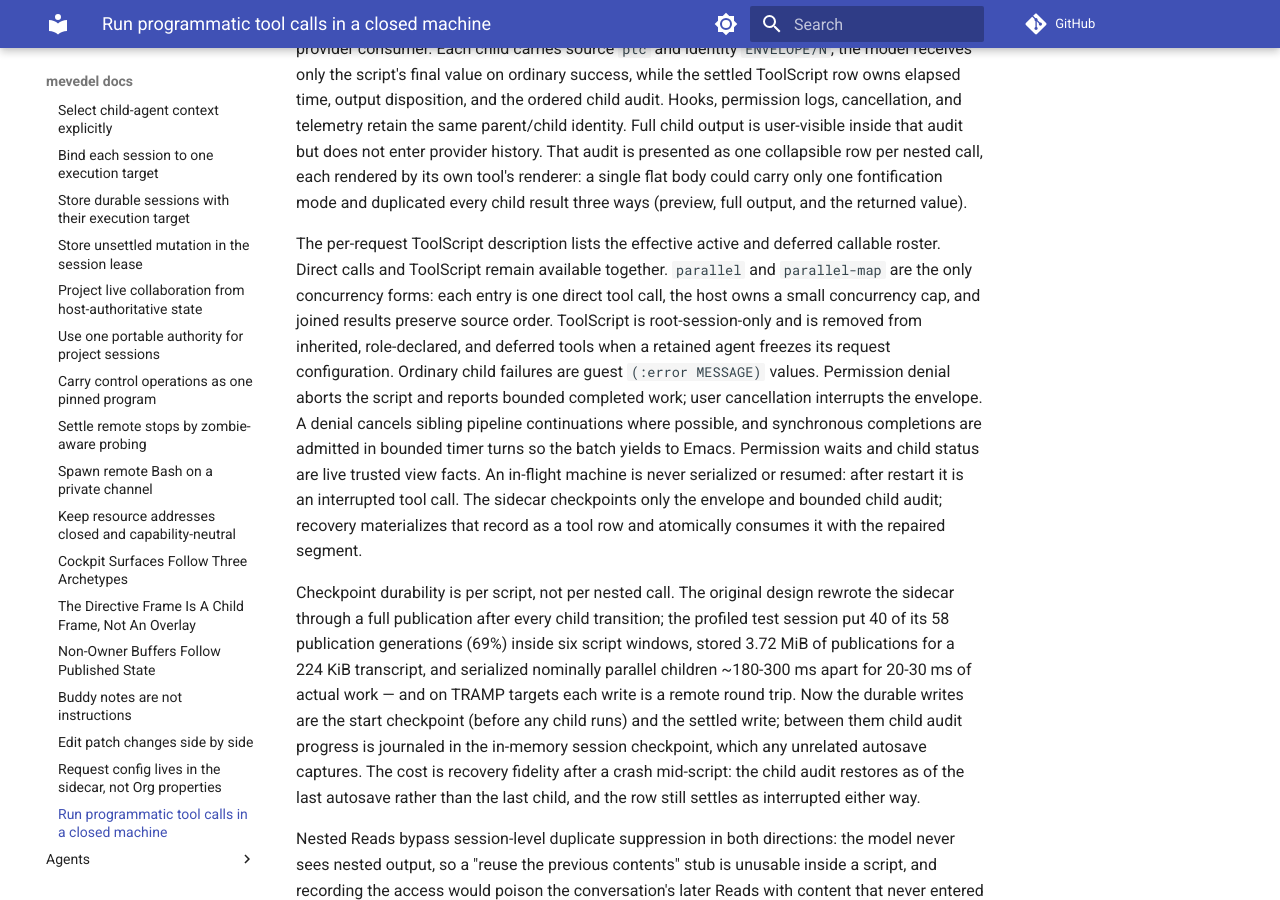
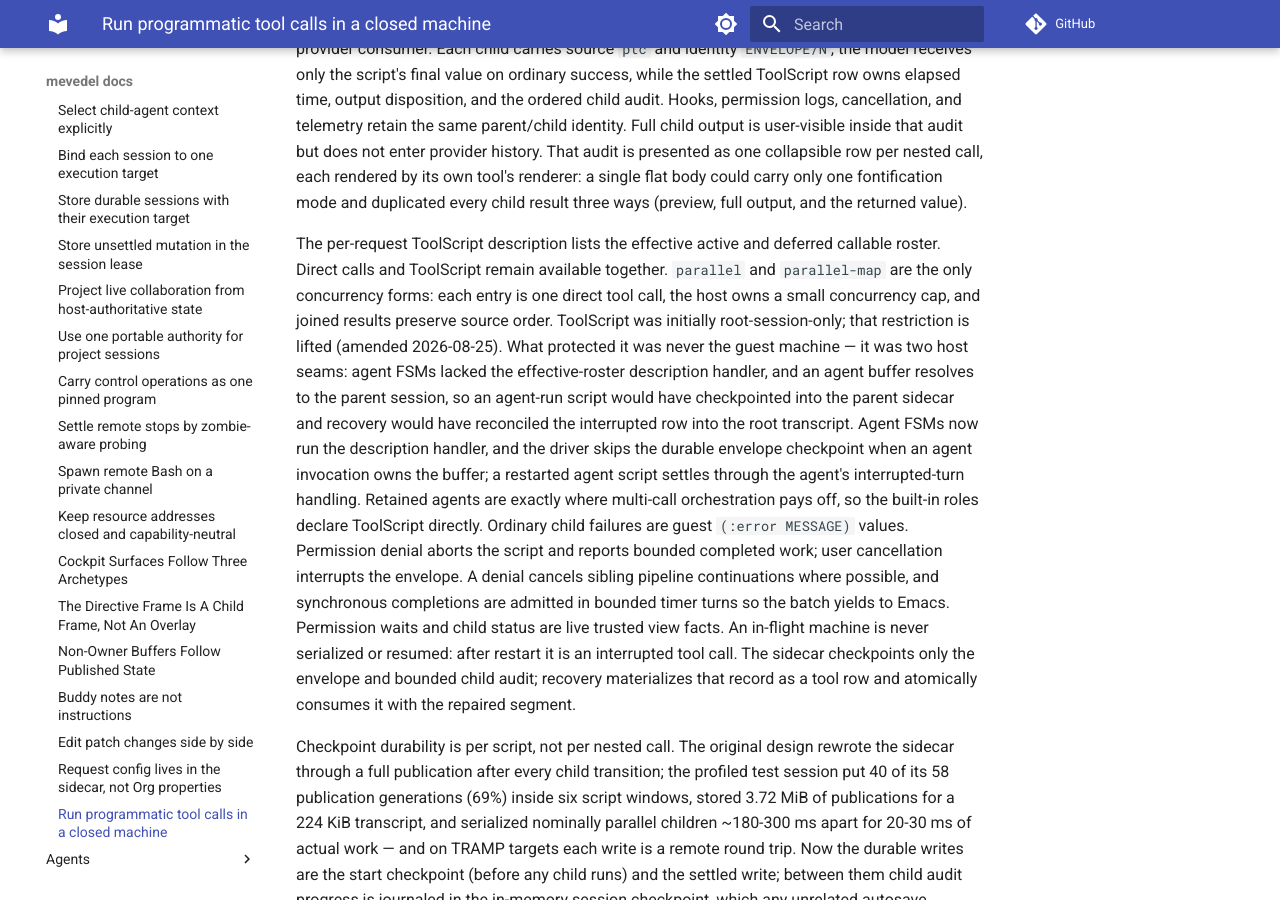
Before and after one commit to FrauH0lle/mevedel, an MkDocs documentation site: the page built from docs/adr/0111-run-programmatic-tool-calls-in-a-closed-machine.md, in a window 1280 px wide and 900 px high, scrolled down 1068 px. Built offline with MkDocs 1.6.1 and Material for MkDocs 9.7.7, drawn with Linux system fonts in a browser that asks for light colours; comment, search, counter and statistics services are not loaded.

Commit message:
feat(agents)!: Expose ToolScript to retained agents and discuss
ToolScript was root-session-only. What protected that restriction was
never the guest machine but two host seams: agent FSMs lacked the
effective-roster description handler, and an agent buffer resolves to
the parent session, so an agent-run script would have checkpointed into
the parent sidecar and recovery would have reconciled the interrupted
row into the root transcript. Both seams are closed, every built-in
role declares the tool, and the read-only discuss preset carries it:
the envelope itself never mutates, and each nested call carries its own
authority, so read-only rules deny a mutating child individually and
the denial aborts the script.

BREAKING: `mevedel-agent-filter-root-only-tools' is removed.

* mevedel-agents.el (mevedel-agent-filter-root-only-tools): Remove.

(mevedel-agent-invocation-create, mevedel-agent-to-gptel-spec): Stop
filtering ToolScript from deferred and active agent tools.

(worker, explorer, verifier, reviewer): Declare ToolScript; its `util'
group was never part of any role's specs.

* mevedel-agent-exec.el (mevedel-agent-exec--handlers): Run the
ToolScript effective-roster description handler on agent WAIT
transitions so agents see the dialect reference and nested roster.

(mevedel-agent-exec-request-snapshot): Stop filtering gptel-tools.

* mevedel-ptc-driver.el (mevedel-ptc-driver-run): Never write the
durable envelope checkpoint when an agent invocation owns the buffer;
after a restart an agent script settles through the agent's own
interrupted-turn handling instead of surfacing in the root transcript.

* mevedel-tool-ptc.el (mevedel-tool-ptc--register): Mark the envelope
read-only.

* mevedel-presets.el (mevedel-discuss): Add ToolScript for read-only
orchestration.

* docs/tools.md, docs/skills.md: Replace the root-session-only contract.

* docs/adr/0111-run-programmatic-tool-calls-in-a-closed-machine.md:
Amend with what moved the decision.

* test/test-mevedel-agents.el, test/test-mevedel-agent-exec.el:
Invert the stripping assertions.

* test/test-mevedel-ptc-driver.el (mevedel-ptc-driver-run): Assert an
agent-run script never checkpoints.

* test/test-mevedel-tool-ptc.el (mevedel-tool-ptc--register): Assert
the envelope is read-only.

```diff
--- a/docs/adr/0111-run-programmatic-tool-calls-in-a-closed-machine.md
+++ b/docs/adr/0111-run-programmatic-tool-calls-in-a-closed-machine.md
@@ -58,9 +58,17 @@
 callable roster. Direct calls and ToolScript remain available together.
 `parallel` and `parallel-map` are the only concurrency forms: each entry is one
 direct tool call, the host owns a small concurrency cap, and joined results
-preserve source order. ToolScript is root-session-only and is removed from
-inherited, role-declared, and deferred tools when a retained agent freezes its
-request configuration. Ordinary child failures are guest `(:error MESSAGE)`
+preserve source order. ToolScript was initially root-session-only; that
+restriction is lifted (amended 2026-08-25). What protected it was never the
+guest machine — it was two host seams: agent FSMs lacked the effective-roster
+description handler, and an agent buffer resolves to the parent session, so an
+agent-run script would have checkpointed into the parent sidecar and recovery
+would have reconciled the interrupted row into the root transcript. Agent FSMs
+now run the description handler, and the driver skips the durable envelope
+checkpoint when an agent invocation owns the buffer; a restarted agent script
+settles through the agent's interrupted-turn handling. Retained agents are
+exactly where multi-call orchestration pays off, so the built-in roles declare
+ToolScript directly. Ordinary child failures are guest `(:error MESSAGE)`
 values. Permission denial aborts the script and reports bounded completed work;
 user cancellation interrupts the envelope. A denial cancels sibling pipeline
 continuations where possible, and synchronous completions are admitted in
```
Also changed, not shown: docs/skills.md (+5 -2 lines), docs/tools.md (+6 -3 lines), 9 other files.
